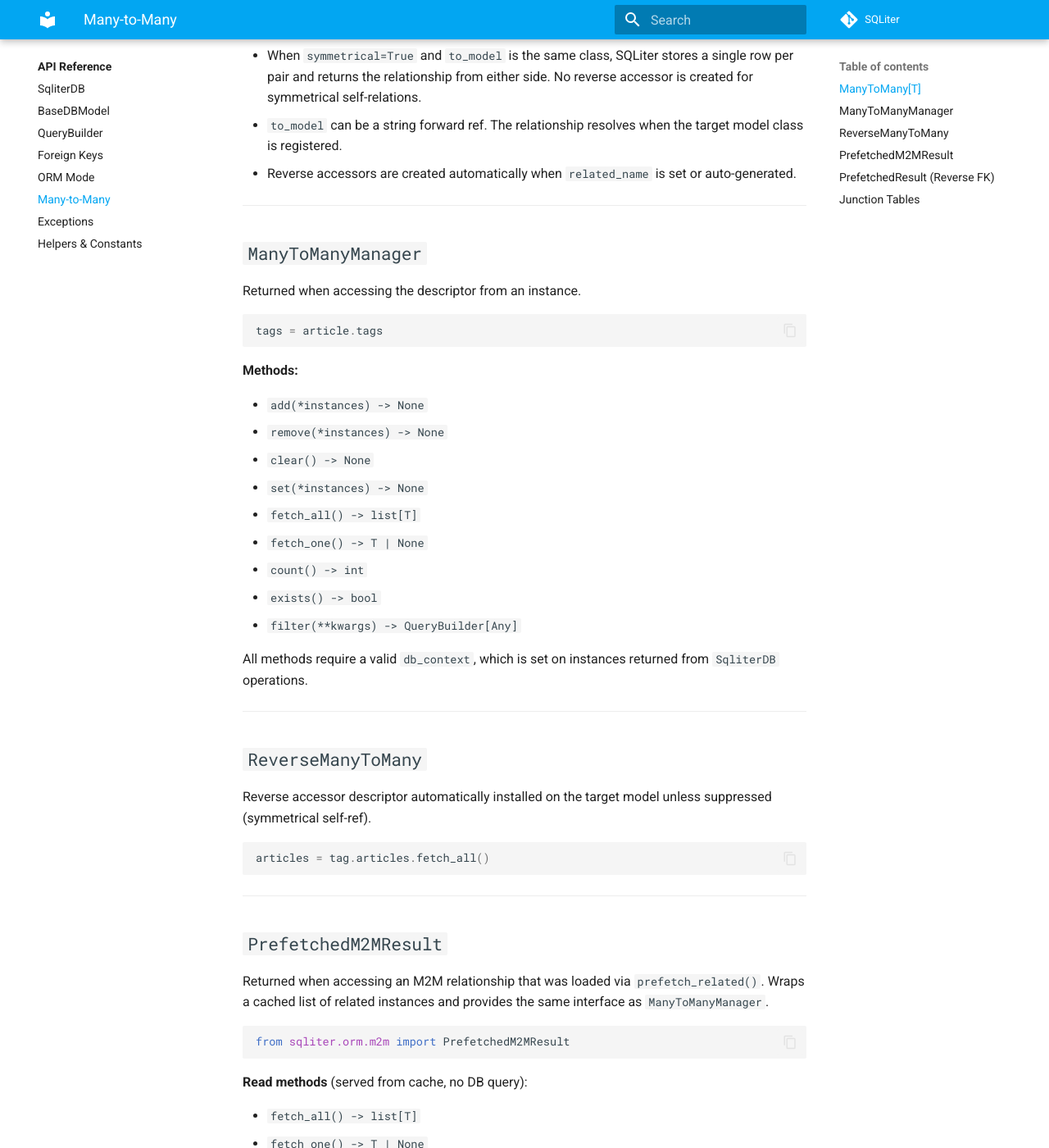
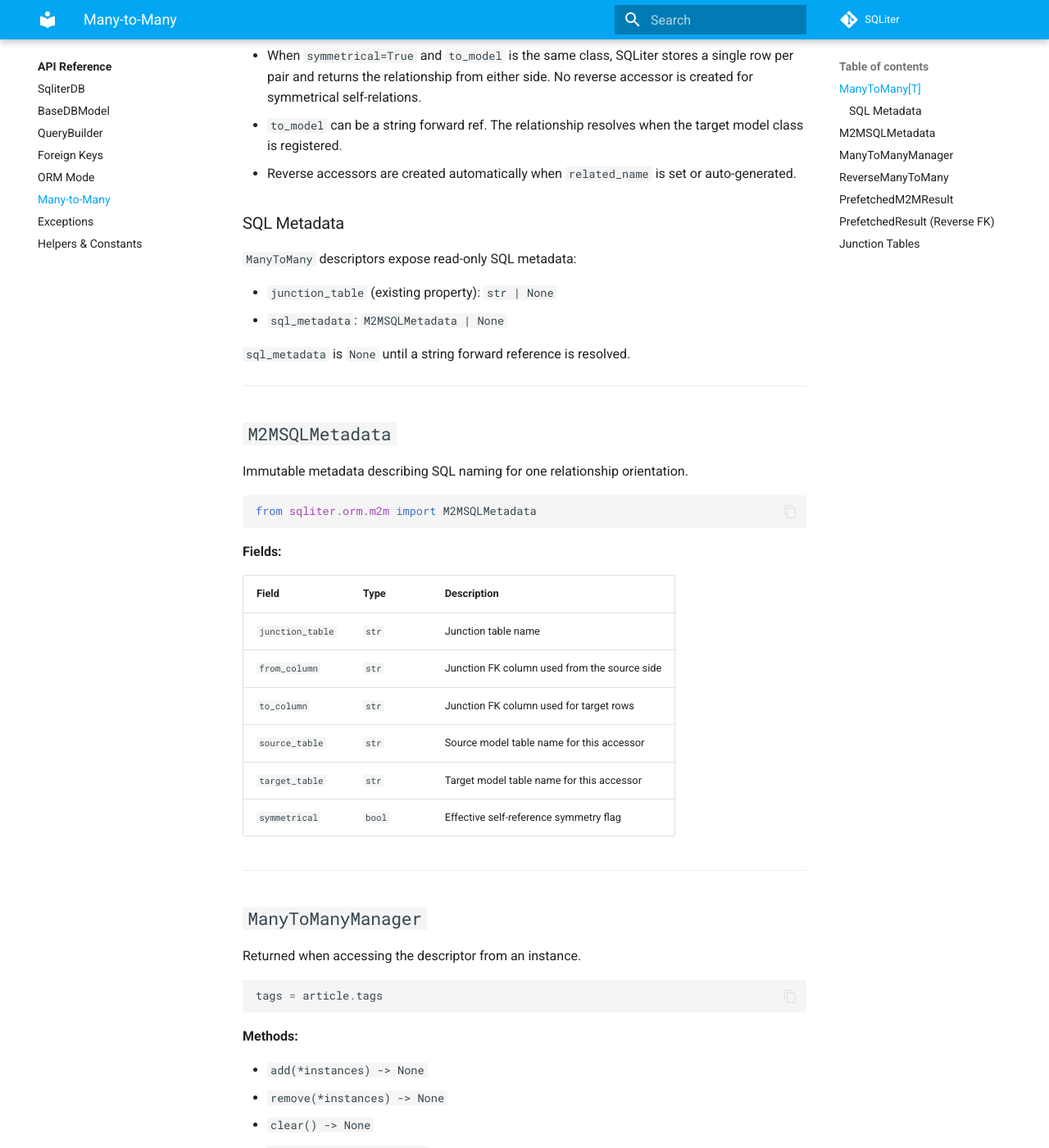
Before and after one commit to seapagan/sqliter-py, an MkDocs documentation site: the page built from docs/api-reference/many-to-many.md, in a window 1280 px wide and 1400 px high, scrolled down 1057 px. Shown: the whole window at 82% size. Built offline with MkDocs 1.6.1 and Material for MkDocs 9.7.7, drawn with Linux system fonts in a browser that asks for light colours; plug-ins that fetch from the network failed and are left out; comment, search, counter and statistics services are not loaded; some of the changed text lies outside the part shown.

Commit message:
Document ManyToMany SQL metadata introspection

````diff
--- a/docs/api-reference/many-to-many.md
+++ b/docs/api-reference/many-to-many.md
@@ -49,6 +49,37 @@ class ManyToMany(Generic[T]):
 - Reverse accessors are created automatically when `related_name` is set
   or auto-generated.
 
+### SQL Metadata
+
+`ManyToMany` descriptors expose read-only SQL metadata:
+
+- `junction_table` (existing property): `str | None`
+- `sql_metadata`: `M2MSQLMetadata | None`
+
+`sql_metadata` is `None` until a string forward reference is resolved.
+
+---
+
+## `M2MSQLMetadata`
+
+Immutable metadata describing SQL naming for one relationship
+orientation.
+
+```python
+from sqliter.orm.m2m import M2MSQLMetadata
+```
+
+**Fields:**
+
+| Field            | Type   | Description                                  |
+| ---------------- | ------ | -------------------------------------------- |
+| `junction_table` | `str`  | Junction table name                          |
+| `from_column`    | `str`  | Junction FK column used from the source side |
+| `to_column`      | `str`  | Junction FK column used for target rows      |
+| `source_table`   | `str`  | Source model table name for this accessor    |
+| `target_table`   | `str`  | Target model table name for this accessor    |
+| `symmetrical`    | `bool` | Effective self-reference symmetry flag        |
+
 ---
 
 ## `ManyToManyManager`
@@ -71,6 +102,10 @@ tags = article.tags
 - `exists() -> bool`
 - `filter(**kwargs) -> QueryBuilder[Any]`
 
+**Properties:**
+
+- `sql_metadata -> M2MSQLMetadata`
+
 All methods require a valid `db_context`, which is set on instances
 returned from `SqliterDB` operations.
 
@@ -84,6 +119,10 @@ unless suppressed (symmetrical self-ref).
 ```python
 articles = tag.articles.fetch_all()
 ```
+
+**Properties:**
+
+- `sql_metadata -> M2MSQLMetadata`
 
 ---
 
@@ -103,6 +142,10 @@ from sqliter.orm.m2m import PrefetchedM2MResult
 - `fetch_one() -> T | None`
 - `count() -> int`
 - `exists() -> bool`
+
+**Properties:**
+
+- `sql_metadata -> M2MSQLMetadata`
 
 **Write methods** (delegated to the real `ManyToManyManager`):
 
````
Also changed, not shown: docs/guide/many-to-many.md (+28 -0 lines).
